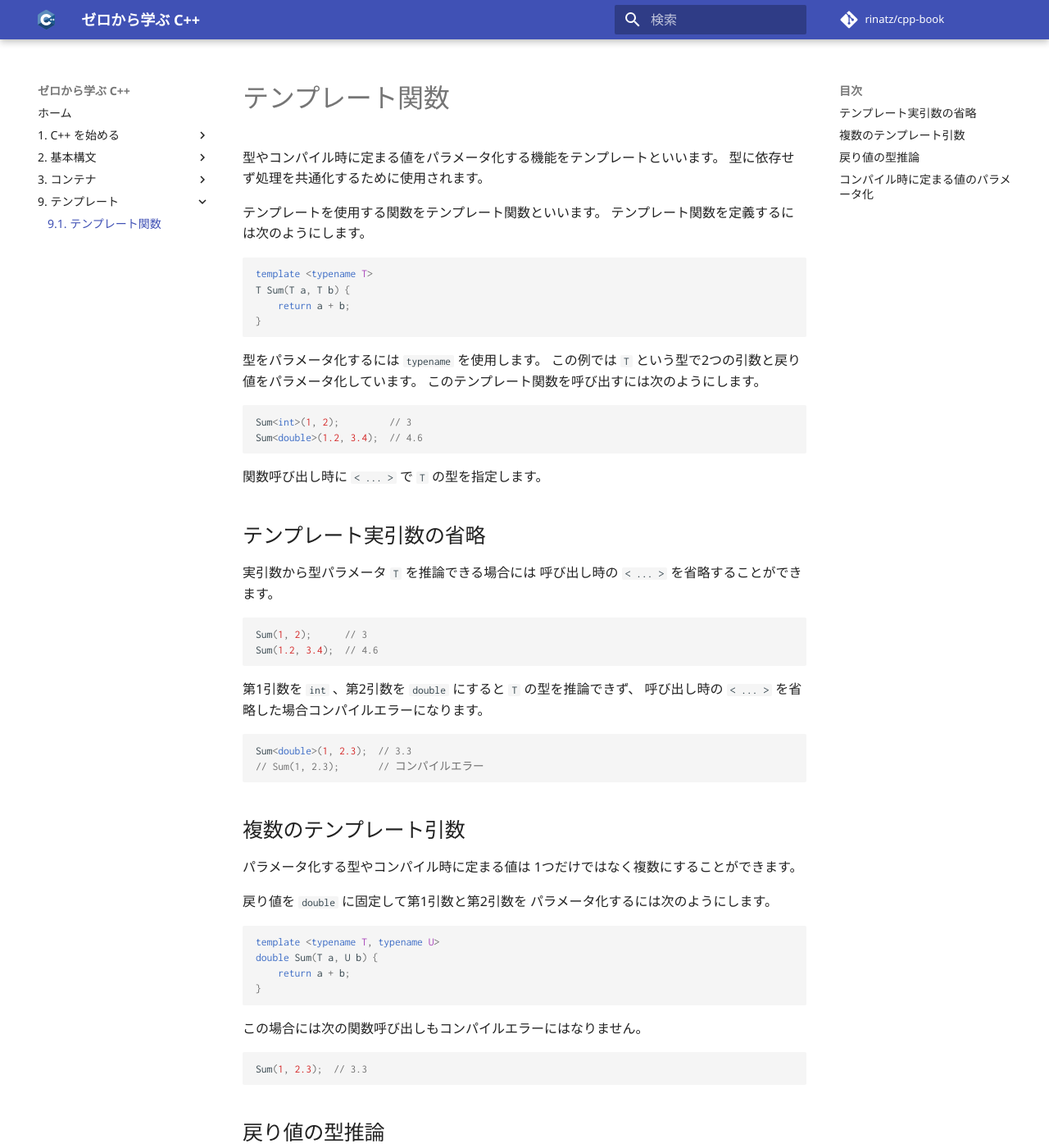
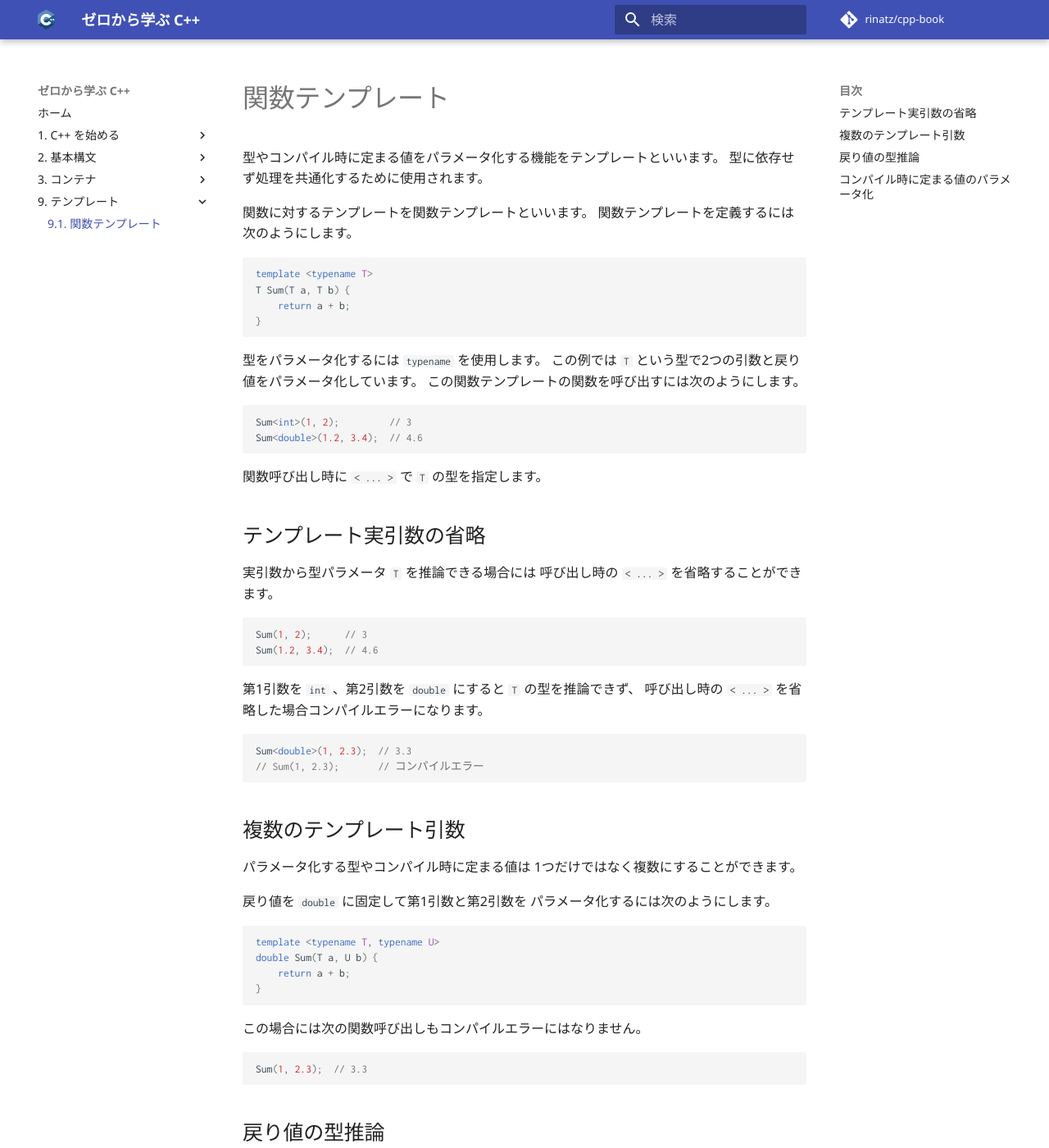
Before and after one commit to rinatz/cpp-book, an MkDocs documentation site: the page built from docs/ch09-01-function-templates.md, in a window 1280 px wide and 1400 px high. Shown: the whole window at 82% size. Built offline with MkDocs 1.6.1 and Material for MkDocs 9.7.7, drawn with Linux system fonts in a browser that asks for light colours; comment, search, counter and statistics services are not loaded; some of the changed text lies outside the part shown.

Commit message:
Fix word template-function -> function-tempalte and rename file following this change

````diff
--- a/docs/ch09-01-template-functions.md
+++ b/docs/ch09-01-function-templates.md
@@ -1,10 +1,10 @@
-# テンプレート関数
+# 関数テンプレート
 
 型やコンパイル時に定まる値をパラメータ化する機能をテンプレートといいます。
 型に依存せず処理を共通化するために使用されます。
 
-テンプレートを使用する関数をテンプレート関数といいます。
-テンプレート関数を定義するには次のようにします。
+関数に対するテンプレートを関数テンプレートといいます。
+関数テンプレートを定義するには次のようにします。
 
 ```cpp
 template <typename T>
@@ -15,7 +15,7 @@ T Sum(T a, T b) {
 
 型をパラメータ化するには `typename` を使用します。
 この例では `T` という型で2つの引数と戻り値をパラメータ化しています。
-このテンプレート関数を呼び出すには次のようにします。
+この関数テンプレートの関数を呼び出すには次のようにします。
 
 ```cpp
 Sum<int>(1, 2);         // 3
--- a/mkdocs.yml
+++ b/mkdocs.yml
@@ -68,4 +68,4 @@ nav:
       - 3.3. タプル: ch03-03-tuples.md
       - 3.4. ベクタ: ch03-04-vectors.md
   - 9. テンプレート:
-      - 9.1. テンプレート関数: ch09-01-template-functions.md
+      - 9.1. 関数テンプレート: ch09-01-function-templates.md
````
Also changed, not shown: other parts of docs/ch09-01-function-templates.md (+1 -2 lines).
